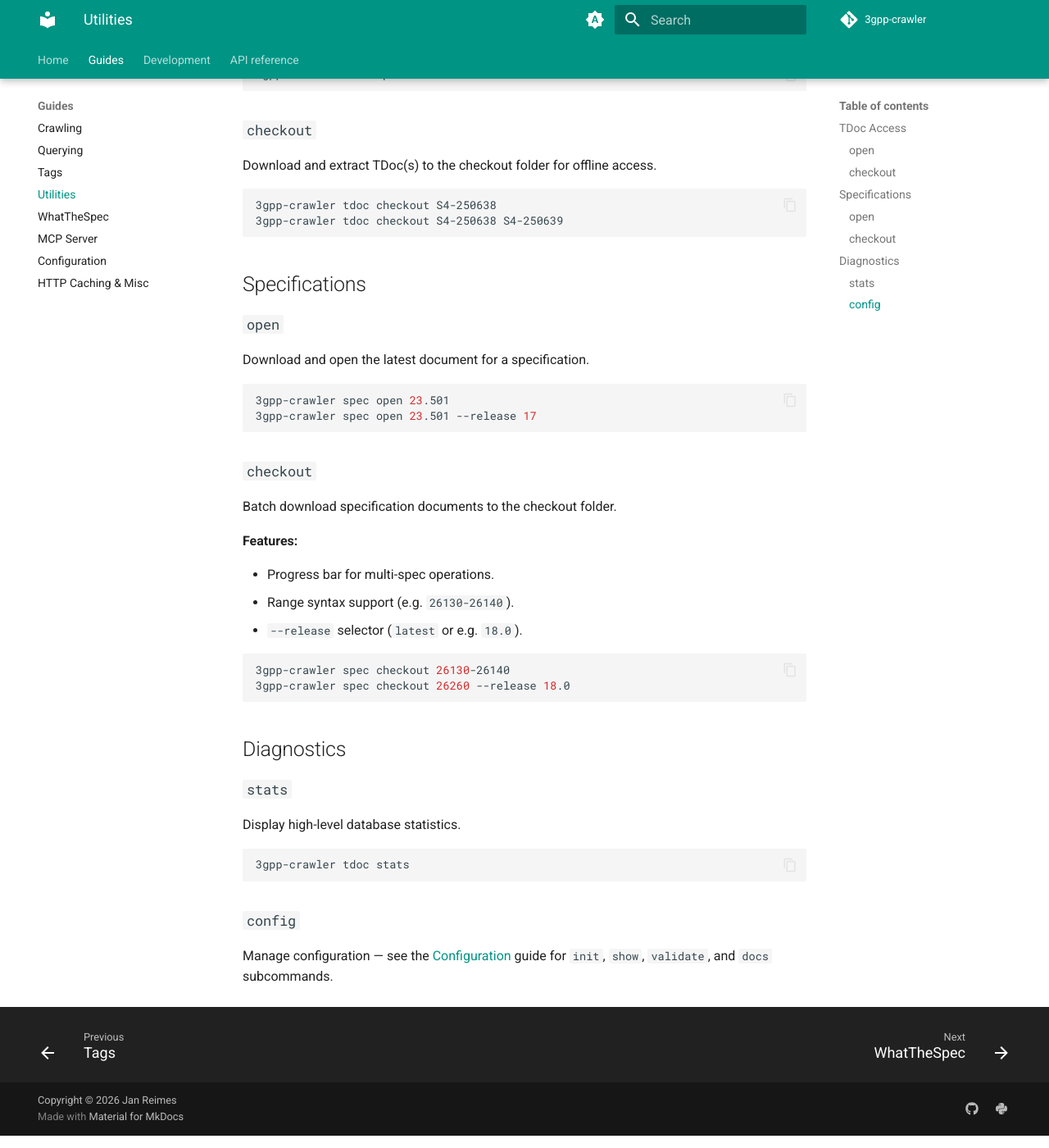
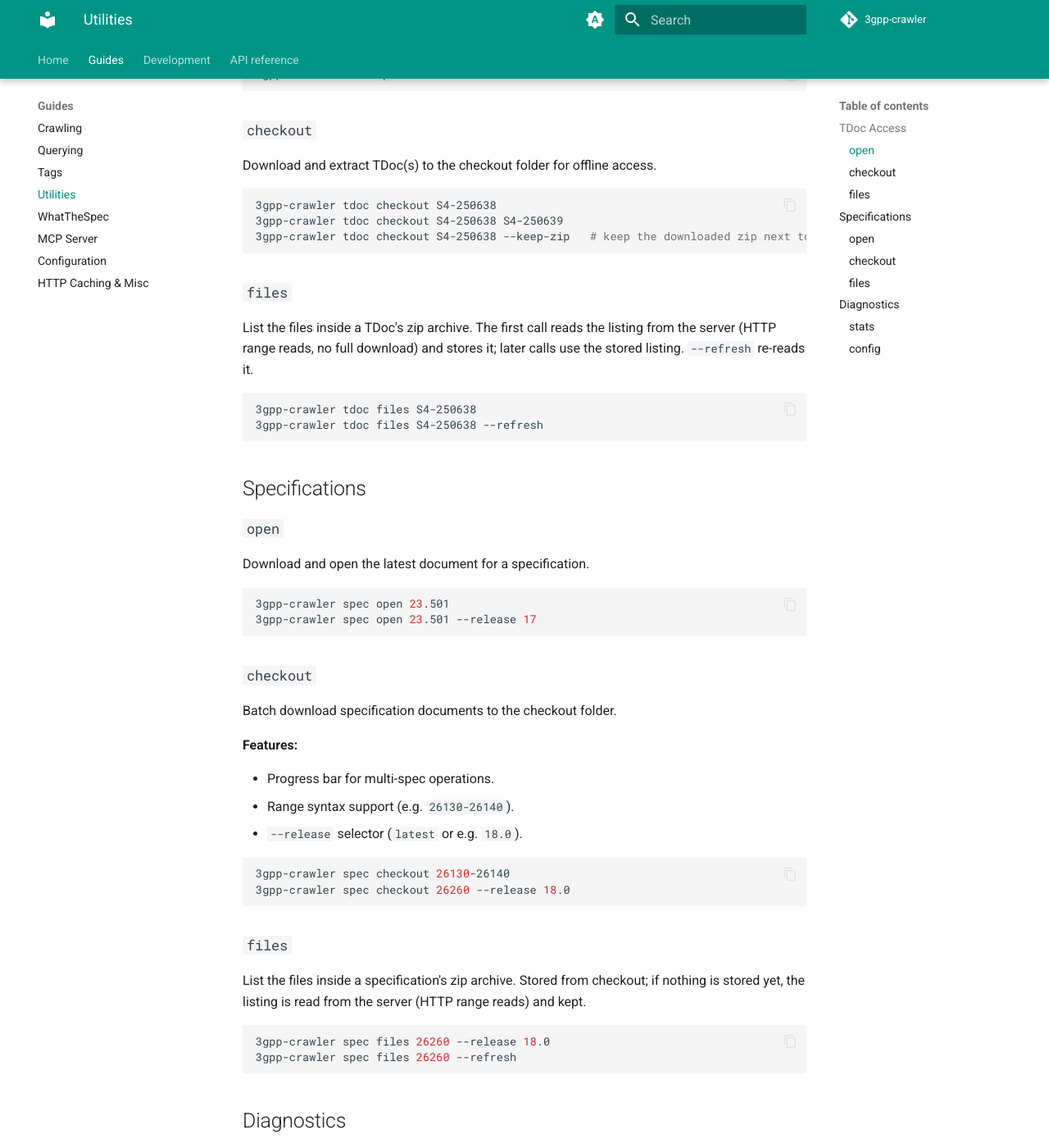
Before and after one commit to jr2804/3gpp-crawler, an MkDocs documentation site: the page built from docs/utils.md, in a window 1280 px wide and 1400 px high, scrolled down 361 px. Shown: the whole window at 82% size. Built offline with MkDocs 1.6.1 and Material for MkDocs 9.7.7, drawn with Linux system fonts in a browser that asks for light colours; comment, search, counter and statistics services are not loaded.

Commit message:
docs: document archive member tracking and file listing

````diff
--- a/docs/utils.md
+++ b/docs/utils.md
@@ -20,6 +20,16 @@ Download and extract TDoc(s) to the checkout folder for offline access.
 ```bash
 3gpp-crawler tdoc checkout S4-250638
 3gpp-crawler tdoc checkout S4-250638 S4-250639
+3gpp-crawler tdoc checkout S4-250638 --keep-zip   # keep the downloaded zip next to the extracted files
+```
+
+### `files`
+
+List the files inside a TDoc's zip archive. The first call reads the listing from the server (HTTP range reads, no full download) and stores it; later calls use the stored listing. `--refresh` re-reads it.
+
+```bash
+3gpp-crawler tdoc files S4-250638
+3gpp-crawler tdoc files S4-250638 --refresh
 ```
 
 ## Specifications
@@ -48,6 +58,15 @@ Batch download specification documents to the checkout folder.
 3gpp-crawler spec checkout 26260 --release 18.0
 ```
 
+### `files`
+
+List the files inside a specification's zip archive. Stored from checkout; if nothing is stored yet, the listing is read from the server (HTTP range reads) and kept.
+
+```bash
+3gpp-crawler spec files 26260 --release 18.0
+3gpp-crawler spec files 26260 --refresh
+```
+
 ## Diagnostics
 
 ### `stats`
````
Also changed, not shown: .agents/HISTORY.md (+2 -1 lines), docs/mcp.md (+2 -0 lines), skills/3gpp-crawler/SKILL.md (+2 -2 lines), skills/3gpp-crawler/references/cli-quick-ref.md (+3 -0 lines).
